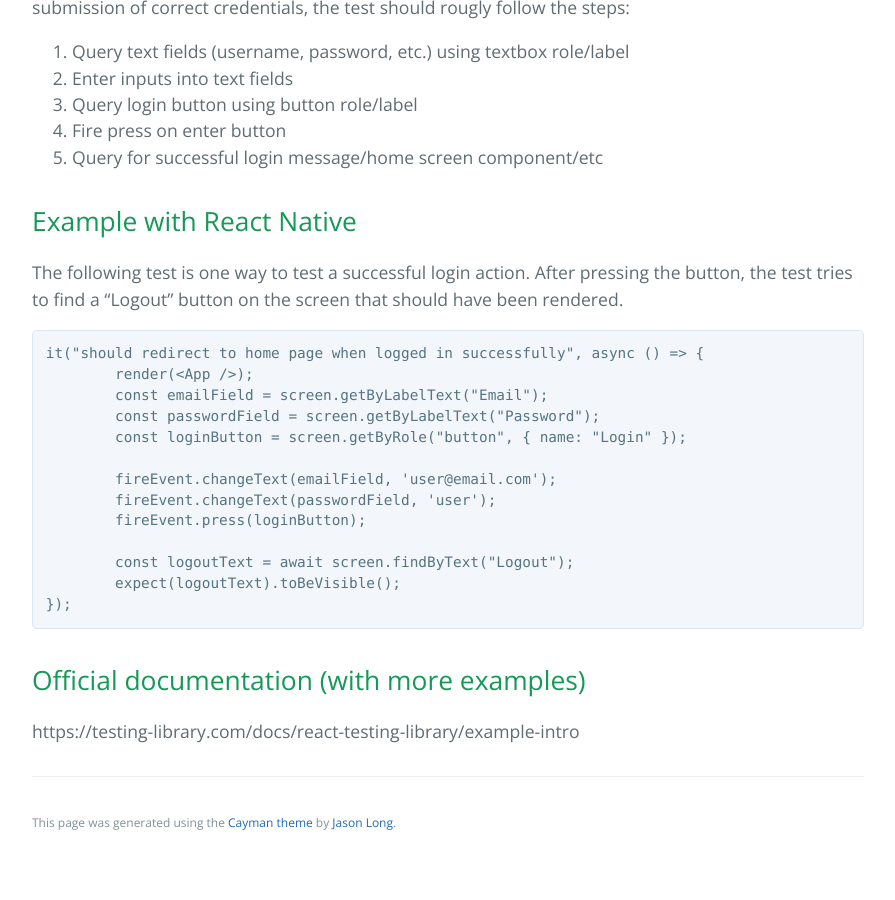
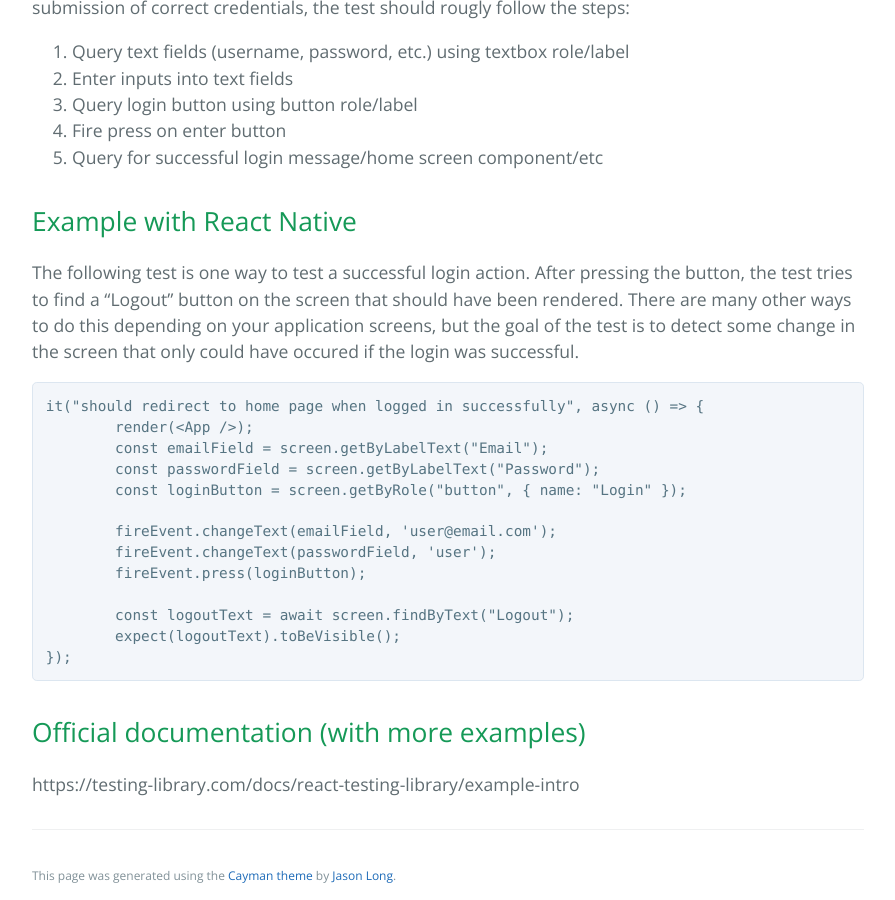
Before and after one commit to learning-software-engineering/learning-software-engineering.github.io, a Jekyll site: the page built from Topics/Development_Process/React_Testing_Library.md, in a window 1280 px wide and 900 px high, scrolled down 603 px. Shown: the whole window, without its empty margins (192-1087 px from the left). Built offline with Jekyll 4.4.1, drawn with Linux system fonts in a browser that asks for light colours; our own code applies the rules of GitHub Pages for plain Markdown files; before the commit the page ends 1468 px from its top, so only the background shows below that.

Commit message:
Added explanations to example

````diff
--- a/Topics/Development_Process/React_Testing_Library.md
+++ b/Topics/Development_Process/React_Testing_Library.md
@@ -13,7 +13,7 @@ Additionally, it is a good idea to design tests that mimic the way a user would
 
 ## Example with React Native
 
-The following test is one way to test a successful login action. After pressing the button, the test tries to find a "Logout" button on the screen that should have been rendered.
+The following test is one way to test a successful login action. After pressing the button, the test tries to find a "Logout" button on the screen that should have been rendered. There are many other ways to do this depending on your application screens, but the goal of the test is to detect some change in the screen that only could have occured if the login was successful.
 
 ```
 it("should redirect to home page when logged in successfully", async () => {
````
